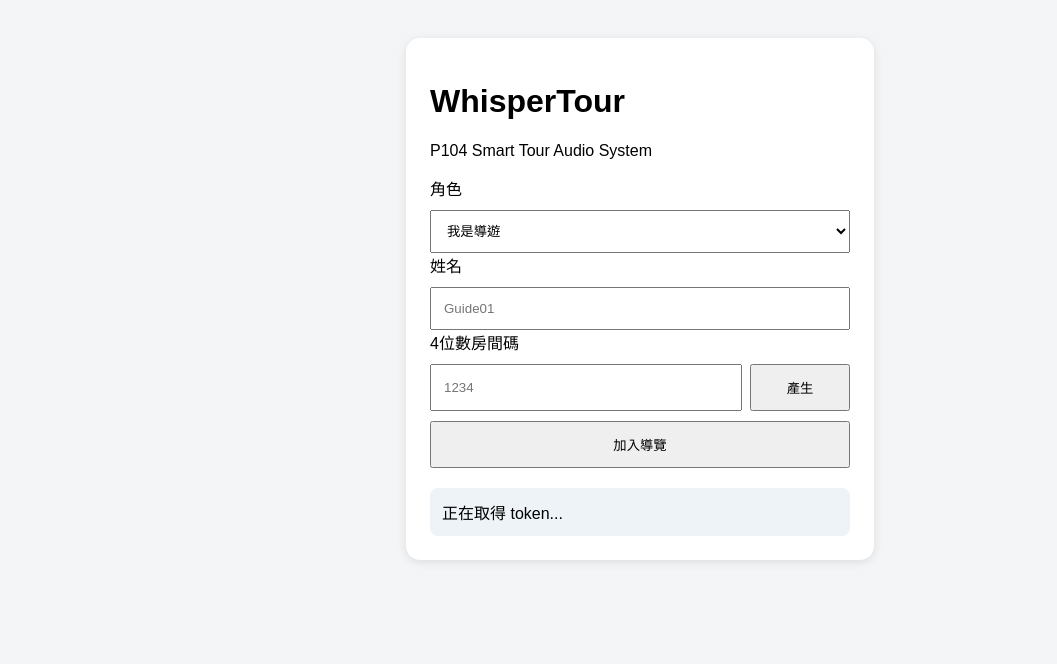
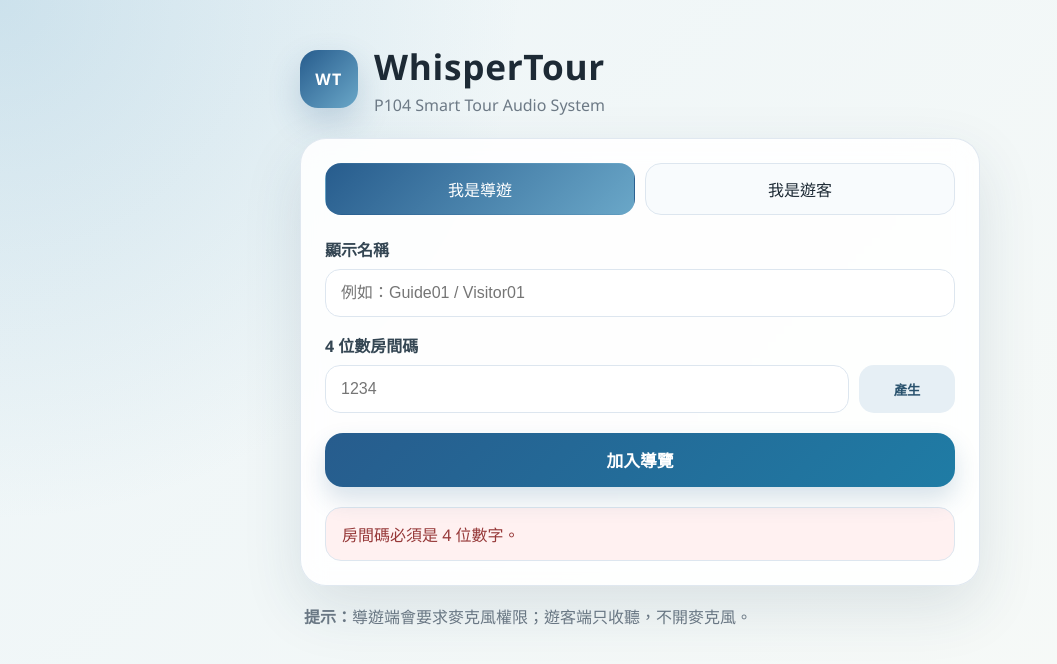
Before and after one commit to bagilu/P104, a plain HTML site: page index.html in a window 1280 px wide. Both pictures are taken after a click on the button "加入導覽". Shown: the whole page, without its empty margins (0-1057 px from the left). Drawn offline with Linux system fonts and the light colour scheme; no server answers.

Commit message:
Add files via upload

```diff
--- a/app.js
+++ b/app.js
@@ -1,79 +1,99 @@
+let currentRole = "guide";
+let livekitRoom = null;
 
 const statusEl = document.getElementById("status");
+const debugEl = document.getElementById("debug");
 
-function generateRoomCode(){
+function setStatus(text, type="idle"){
+  statusEl.textContent = text;
+  statusEl.className = "status " + type;
+}
+
+function showDebug(obj){
+  debugEl.textContent = typeof obj === "string" ? obj : JSON.stringify(obj, null, 2);
+  debugEl.classList.add("show");
+}
+
+function roomCode(){
   return Math.floor(1000 + Math.random() * 9000).toString();
 }
 
-document.getElementById("generateRoom").onclick = ()=>{
-  document.getElementById("room").value = generateRoomCode();
-};
+document.querySelectorAll(".mode").forEach(btn=>{
+  btn.addEventListener("click", ()=>{
+    document.querySelectorAll(".mode").forEach(b=>b.classList.remove("active"));
+    btn.classList.add("active");
+    currentRole = btn.dataset.role;
+  });
+});
 
-document.getElementById("joinBtn").onclick = async ()=>{
+document.getElementById("generateRoom").addEventListener("click", ()=>{
+  document.getElementById("room").value = roomCode();
+});
+
+document.getElementById("joinBtn").addEventListener("click", async ()=>{
   try{
+    debugEl.classList.remove("show");
 
-    if(!window.P104_CONFIG){
-      alert("請先建立 config.js，並填入 LIVEKIT_URL 與 TOKEN_FUNCTION_URL。");
+    if(!window.P104_CONFIG || !window.P104_CONFIG.LIVEKIT_URL || !window.P104_CONFIG.TOKEN_FUNCTION_URL){
+      setStatus("請先建立 config.js，並填入 LIVEKIT_URL 與 TOKEN_FUNCTION_URL。", "error");
       return;
     }
 
-    const role = document.getElementById("role").value;
-    const identity = document.getElementById("identity").value.trim();
+    const identity = document.getElementById("identity").value.trim() || (currentRole === "guide" ? "Guide" : "Visitor");
     const room = document.getElementById("room").value.trim();
 
-    statusEl.innerText = "正在取得 token...";
+    if(!/^[0-9]{4}$/.test(room)){
+      setStatus("房間碼必須是 4 位數字。", "error");
+      return;
+    }
 
-    const res = await fetch(
-      window.P104_CONFIG.TOKEN_FUNCTION_URL,
-      {
+    setStatus("正在向 Supabase Edge Function 取得 LiveKit token...");
+
+    const res = await fetch(window.P104_CONFIG.TOKEN_FUNCTION_URL, {
       method:"POST",
-        headers:{
-          "Content-Type":"application/json"
-        },
+      headers:{ "Content-Type":"application/json" },
       body:JSON.stringify({
         room,
         identity,
-          role
+        role: currentRole
       })
-      }
-    );
+    });
 
-    const data = await res.json();
+    const data = await res.json().catch(()=>({ error:"Response is not JSON." }));
 
-    if(!data.token){
-      console.error(data);
-      alert("無法取得 LiveKit token");
+    if(!res.ok || !data.token){
+      setStatus("無法取得 LiveKit token。請查看下方錯誤細節。", "error");
+      showDebug(data);
       return;
     }
 
-    statusEl.innerText = "正在連線 LiveKit...";
+    setStatus("正在連線 LiveKit...");
 
-    const roomObj = new LivekitClient.Room();
+    livekitRoom = new LivekitClient.Room({
+      adaptiveStream: true,
+      dynacast: true
+    });
 
-    await roomObj.connect(
-      window.P104_CONFIG.LIVEKIT_URL,
-      data.token
-    );
-
-    if(role === "guide"){
-      await roomObj.localParticipant.setMicrophoneEnabled(true);
-      statusEl.innerText = "導遊模式：麥克風已啟用";
-    }else{
-      statusEl.innerText = "遊客模式：正在收聽";
-    }
-
-    roomObj.on(
-      LivekitClient.RoomEvent.TrackSubscribed,
-      (track)=>{
+    livekitRoom.on(LivekitClient.RoomEvent.TrackSubscribed, (track)=>{
       if(track.kind === "audio"){
         const audio = track.attach();
+        audio.autoplay = true;
         document.body.appendChild(audio);
       }
+    });
+
+    await livekitRoom.connect(window.P104_CONFIG.LIVEKIT_URL, data.token);
+
+    if(currentRole === "guide"){
+      await livekitRoom.localParticipant.setMicrophoneEnabled(true);
+      setStatus(`導遊模式已連線。房間碼：${room}。麥克風已啟用。`, "ok");
+    }else{
+      setStatus(`遊客模式已連線。房間碼：${room}。正在收聽導覽。`, "ok");
     }
-    );
 
   }catch(err){
     console.error(err);
-    alert("發生錯誤，請查看 console");
+    setStatus("發生錯誤，請查看下方錯誤細節。", "error");
+    showDebug(err.message || String(err));
   }
-};
+});
--- a/config.example.js
+++ b/config.example.js
@@ -1,6 +1,5 @@
-
 window.P104_CONFIG = {
-  LIVEKIT_URL: "wss://test-r0pww5a8.livekit.cloud",
+  LIVEKIT_URL: "wss://your-livekit-project.livekit.cloud",
   TOKEN_FUNCTION_URL:
-    "https://mfljkyvdadxlrbxlboce.supabase.co/functions/v1/P104_livekit_token"
+    "https://your-supabase-project.supabase.co/functions/v1/P104_livekit_token"
 };
--- a/index.html
+++ b/index.html
@@ -1,38 +1,55 @@
 <!DOCTYPE html>
 <html lang="zh-Hant">
 <head>
-<meta charset="UTF-8">
-<meta name="viewport" content="width=device-width, initial-scale=1.0">
-<title>WhisperTour</title>
-<link rel="stylesheet" href="style.css">
-<script src="https://cdn.jsdelivr.net/npm/livekit-client/dist/livekit-client.umd.min.js"></script>
-<script src="config.js"></script>
+  <meta charset="UTF-8" />
+  <meta name="viewport" content="width=device-width, initial-scale=1.0" />
+  <title>WhisperTour｜P104 Smart Tour Audio System</title>
+  <link rel="stylesheet" href="style.css" />
+  <script src="https://cdn.jsdelivr.net/npm/livekit-client/dist/livekit-client.umd.min.js"></script>
+  <script src="config.js"></script>
 </head>
 <body>
-<div class="container">
-<h1>WhisperTour</h1>
-<p>P104 Smart Tour Audio System</p>
+  <main class="shell">
+    <section class="hero">
+      <div class="brand-mark">WT</div>
+      <div>
+        <h1>WhisperTour</h1>
+        <p>P104 Smart Tour Audio System</p>
+      </div>
+    </section>
 
-<label>角色</label>
-<select id="role">
-<option value="guide">我是導遊</option>
-<option value="listener">我是遊客</option>
-</select>
+    <section class="panel">
+      <div class="mode-tabs">
+        <button class="mode active" data-role="guide">我是導遊</button>
+        <button class="mode" data-role="listener">我是遊客</button>
+      </div>
 
-<label>姓名</label>
-<input id="identity" placeholder="Guide01">
+      <div class="form-grid">
+        <label>
+          顯示名稱
+          <input id="identity" type="text" placeholder="例如：Guide01 / Visitor01" />
+        </label>
 
-<label>4位數房間碼</label>
-<div class="row">
-<input id="room" maxlength="4" placeholder="1234">
-<button id="generateRoom">產生</button>
-</div>
+        <label>
+          4 位數房間碼
+          <div class="room-line">
+            <input id="room" type="text" inputmode="numeric" maxlength="4" placeholder="1234" />
+            <button id="generateRoom" type="button">產生</button>
+          </div>
+        </label>
 
-<button id="joinBtn">加入導覽</button>
+        <button id="joinBtn" class="primary" type="button">加入導覽</button>
+      </div>
 
-<div id="status">尚未連線</div>
-</div>
+      <div id="status" class="status idle">尚未連線</div>
+      <pre id="debug" class="debug"></pre>
+    </section>
 
-<script src="app.js"></script>
+    <section class="note">
+      <strong>提示：</strong>導遊端會要求麥克風權限；遊客端只收聽，不開麥克風。
+    </section>
+  </main>
+
+  <script src="app.js"></script>
 </body>
 </html>
--- a/style.css
+++ b/style.css
@@ -1,36 +1,161 @@
-
+:root{
+  --ink:#1d2a35;
+  --muted:#6d7a86;
+  --paper:#ffffff;
+  --line:#dde6ef;
+  --blue:#275c8d;
+  --blue2:#6aa7c8;
+  --bg1:#edf5f8;
+  --bg2:#f8faf7;
+}
+*{box-sizing:border-box}
 body{
-font-family:Arial,sans-serif;
-background:#f3f5f7;
-padding:30px;
+  margin:0;
+  min-height:100vh;
+  font-family:"Segoe UI","Noto Sans TC",Arial,sans-serif;
+  color:var(--ink);
+  background:
+    radial-gradient(circle at top left, rgba(106,167,200,.25), transparent 34%),
+    linear-gradient(135deg,var(--bg1),var(--bg2));
 }
-.container{
-max-width:420px;
-margin:auto;
-background:white;
-padding:24px;
-border-radius:14px;
-box-shadow:0 2px 10px rgba(0,0,0,0.1);
+.shell{
+  width:min(680px,92vw);
+  margin:42px auto;
 }
-input,select,button{
-width:100%;
-padding:12px;
-margin-top:10px;
-box-sizing:border-box;
+.hero{
+  display:flex;
+  align-items:center;
+  gap:16px;
+  margin-bottom:22px;
 }
-.row{
-display:flex;
-gap:8px;
+.brand-mark{
+  width:58px;
+  height:58px;
+  border-radius:18px;
+  display:grid;
+  place-items:center;
+  color:white;
+  font-weight:700;
+  letter-spacing:.08em;
+  background:linear-gradient(135deg,var(--blue),var(--blue2));
+  box-shadow:0 14px 32px rgba(39,92,141,.22);
 }
-.row input{
-flex:1;
+h1{
+  margin:0;
+  font-size:2.2rem;
+  letter-spacing:.02em;
 }
-.row button{
-width:100px;
+.hero p{
+  margin:4px 0 0;
+  color:var(--muted);
 }
-#status{
-margin-top:20px;
-padding:12px;
-background:#eef3f8;
-border-radius:8px;
+.panel{
+  background:rgba(255,255,255,.88);
+  backdrop-filter: blur(12px);
+  border:1px solid rgba(221,230,239,.9);
+  border-radius:26px;
+  padding:24px;
+  box-shadow:0 22px 60px rgba(34,65,88,.12);
 }
+.mode-tabs{
+  display:grid;
+  grid-template-columns:1fr 1fr;
+  gap:10px;
+  margin-bottom:22px;
+}
+.mode{
+  border:1px solid var(--line);
+  background:#f8fbfd;
+  color:var(--ink);
+  padding:13px;
+  border-radius:16px;
+  font-size:1rem;
+  cursor:pointer;
+}
+.mode.active{
+  color:white;
+  background:linear-gradient(135deg,var(--blue),var(--blue2));
+  border-color:transparent;
+}
+.form-grid{
+  display:grid;
+  gap:16px;
+}
+label{
+  display:grid;
+  gap:8px;
+  color:#344653;
+  font-weight:600;
+}
+input{
+  width:100%;
+  border:1px solid var(--line);
+  border-radius:15px;
+  padding:14px 15px;
+  font-size:1rem;
+  background:white;
+}
+.room-line{
+  display:grid;
+  grid-template-columns:1fr 96px;
+  gap:10px;
+}
+button{
+  font-family:inherit;
+}
+.room-line button{
+  border:0;
+  border-radius:15px;
+  background:#e6eff5;
+  color:#28516d;
+  font-weight:700;
+  cursor:pointer;
+}
+.primary{
+  margin-top:4px;
+  border:0;
+  border-radius:18px;
+  padding:15px;
+  color:white;
+  background:linear-gradient(135deg,var(--blue),#1f7ca5);
+  font-size:1.05rem;
+  font-weight:700;
+  cursor:pointer;
+  box-shadow:0 12px 24px rgba(39,92,141,.18);
+}
+.status{
+  margin-top:20px;
+  padding:14px 16px;
+  border-radius:16px;
+  border:1px solid var(--line);
+  background:#f7fbfd;
+  color:#2f556d;
+}
+.status.ok{
+  background:#edf8f1;
+  color:#25603d;
+}
+.status.error{
+  background:#fff1f1;
+  color:#963838;
+}
+.debug{
+  display:none;
+  margin-top:12px;
+  white-space:pre-wrap;
+  background:#0f1720;
+  color:#d9e6ef;
+  border-radius:14px;
+  padding:12px;
+  font-size:.85rem;
+  overflow:auto;
+}
+.debug.show{
+  display:block;
+}
+.note{
+  margin-top:18px;
+  color:var(--muted);
+  line-height:1.7;
+  padding:0 4px;
+}
```
Also changed, not shown: 1 other file. Lines whose indentation alone changed are shown as unchanged.
